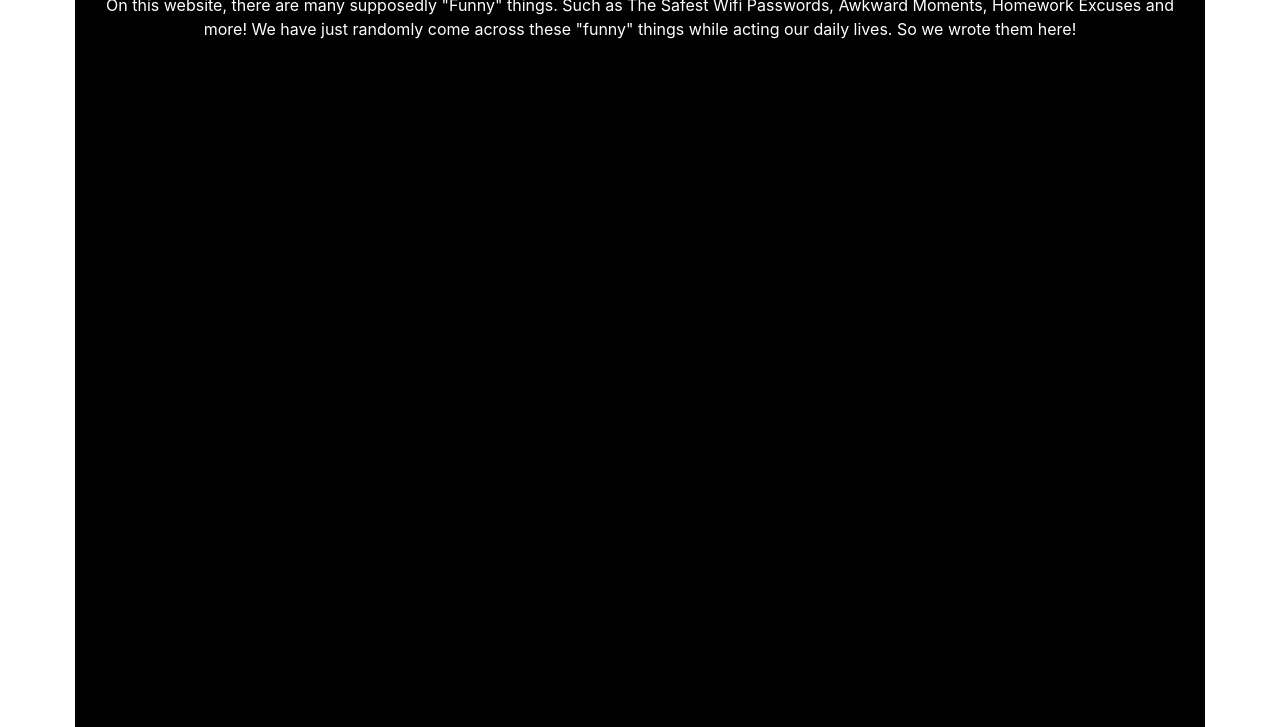
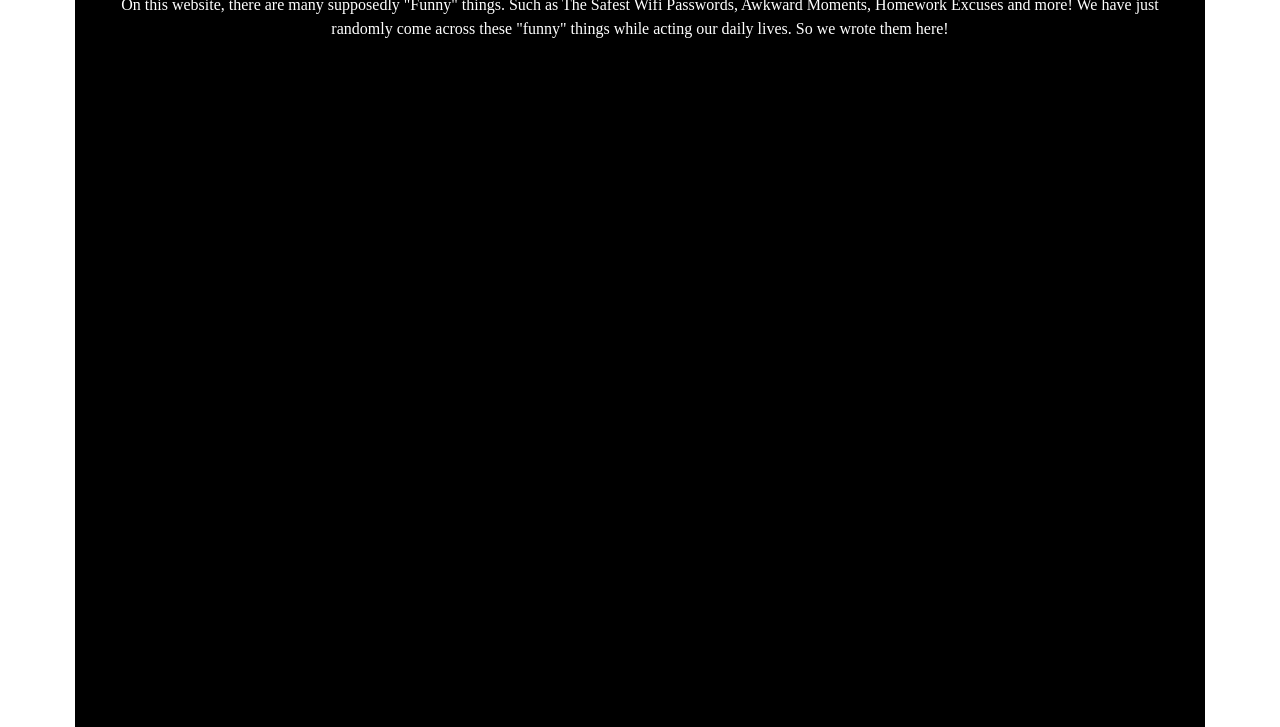
Before and after one commit to Random-Comedy/Random-Comedy, a plain HTML site: page index.html in a window 1280 px wide. Shown: the part 171-898 px from the top of the page. Drawn offline with nearby package versions, Linux system fonts and the light colour scheme.

Commit message:
Font
p Font update

```diff
--- a/Style.css
+++ b/Style.css
@@ -21,3 +21,7 @@ h2{
 	font-size:50;
 	font-family:montserrat;
 }
+
+p{
+font-family:Minion Pro;
+}
```
